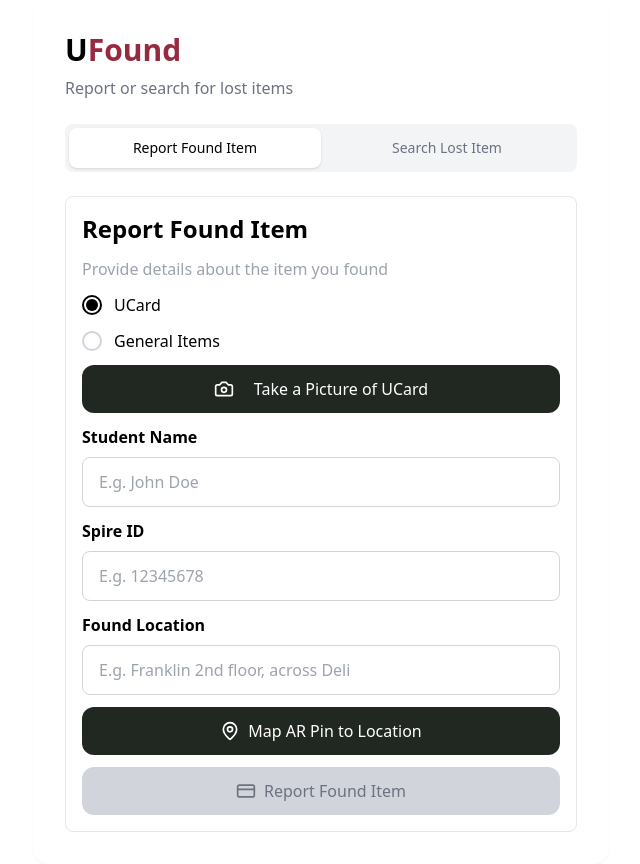
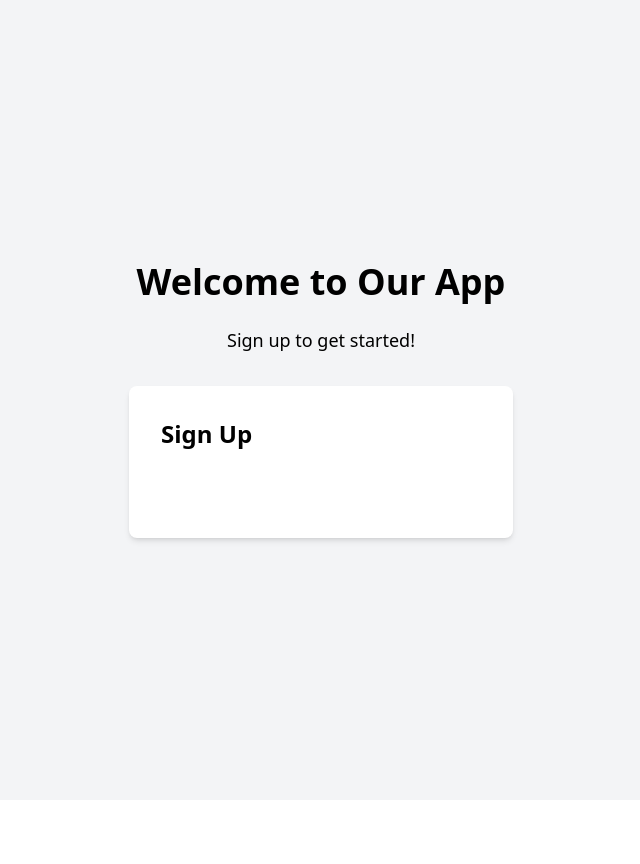
Before and after one commit to namdavid2904/ufound, a React (Vite) app in the folder frontend/: page / in a window 1280 px wide. Shown: the whole page, without its empty margins (319-959 px from the left). After the commit the page ends 800 px from the top, so only its background shows below. Built offline with nearby package versions, Linux system fonts and the light colour scheme.

Commit message:
Restructure camera

```diff
--- a/frontend/src/App.jsx
+++ b/frontend/src/App.jsx
@@ -1,12 +1,22 @@
-
-import Dashboard from './components/Dashboard'
+import React from 'react';
+import { GoogleOAuthProvider } from '@react-oauth/google';
+import LandingPage from './components/LandingPage';
+import Dashboard from './components/Dashboard';
+import { BrowserRouter as Router, Route, Routes, Navigate } from 'react-router-dom';
 
 function App() {
+    const isLoggedIn = false; // Replace with your actual authentication logic
 
-
-  return (
-    <Dashboard />
-  )
+    return (
+        <GoogleOAuthProvider clientId="671602920396-qls3m19cjbamkbfsod9doqktqpg7ne93.apps.googleusercontent.com">
+            <Router>
+                <Routes>
+                    <Route path="/" element={<LandingPage />} />
+                    <Route path="/dashboard" element={isLoggedIn ? <Dashboard /> : <Navigate to="/" />} />
+                </Routes>
+            </Router>
+        </GoogleOAuthProvider>
+    );
 }
 
-export default App
+export default App;
--- a/frontend/src/components/Dashboard.jsx
+++ b/frontend/src/components/Dashboard.jsx
@@ -9,10 +9,6 @@ import ReportForm from './ReportForm';
 
 export default function Dashboard() {
     const [activeTab, setActiveTab] = useState('report');
-
-
-
-
     return (
       <div className="w-full max-w-xl mx-auto">
         <div className="bg-white rounded-2xl shadow-sm p-8">
--- /dev/null
+++ b/frontend/src/components/LandingPage.jsx
@@ -0,0 +1,36 @@
+import React from 'react';
+import { GoogleLogin } from '@react-oauth/google';
+import axios from 'axios';
+
+const LandingPage = () => {
+    const handleGoogleSignIn = async (credentialResponse) => {
+        const { credential } = credentialResponse; // Get the Google token
+
+        try {
+            // Send the token to your backend for verification
+            const response = await axios.post('http://localhost:3000/auth/google/callback', {
+                idToken: credential,
+            });
+
+            console.log('User Info:', response.data); // Handle user info from backend
+        } catch (error) {
+            console.error('Error during Google Sign-In:', error);
+        }
+    };
+
+    return (
+        <div className="flex flex-col items-center justify-center min-h-screen bg-gray-100">
+            <h1 className="text-4xl font-bold mb-6">Welcome to Our App</h1>
+            <p className="text-lg mb-8">Sign up to get started!</p>
+            <div className="bg-white shadow-md rounded-lg p-8 w-96">
+                <h2 className="text-2xl font-semibold mb-4">Sign Up</h2>
+                <GoogleLogin
+                    onSuccess={handleGoogleSignIn}
+                    onError={() => console.log('Login Failed')}
+                />
+            </div>
+        </div>
+    );
+};
+
+export default LandingPage;
--- a/frontend/src/components/ReportForm.jsx
+++ b/frontend/src/components/ReportForm.jsx
@@ -1,26 +1,20 @@
-
-import  { useState } from 'react';
-import { Camera, MapPin, CreditCard} from 'lucide-react';
+import { useState, useRef } from 'react';
+import { Camera, CreditCard } from 'lucide-react';
 
 function ReportForm() {
-    const [itemType, setItemType] = useState('ucard')
+    const [image, setImage] = useState(null);
+    const videoRef = useRef(null);
+    const canvasRef = useRef(null);
+    const [itemType, setItemType] = useState('ucard');
+    const [cameraOpened, setCameraOpened] = useState(false);
 
-    //For UCard
-    const [cardFormData,setCardFormData] = useState({
+    const [cardFormData, setCardFormData] = useState({
         studentName: '',
         cardNumber: '',
         location: '',
-        pinLocation: ''
-    })
-
-    //For General Item
-    const [generalFormData,setGeneralFormData] = useState({
-        itemName: '',
-        itemDescription: '',
-        location: '',
-        pinLocation: ''
-    })
-
+        pinLocation: '',
+        image: '',
+    });
 
     const handleInputChange = (e) => {
         setCardFormData({
@@ -29,81 +23,95 @@ function ReportForm() {
         });
     };
 
+    const base64ToBlob = (base64, type = 'image/png') => {
+        const byteCharacters = atob(base64.split(',')[1]);
+        const byteNumbers = new Array(byteCharacters.length);
+        for (let i = 0; i < byteCharacters.length; i++) {
+            byteNumbers[i] = byteCharacters.charCodeAt(i);
+        }
+        const byteArray = new Uint8Array(byteNumbers);
+        return new Blob([byteArray], { type });
+    };
+
     const handleSubmit = (e) => {
         e.preventDefault();
-        console.log(cardFormData);
+        const formData = new FormData();
+        formData.append('studentName', cardFormData.studentName);
+        formData.append('cardNumber', cardFormData.cardNumber);
+        formData.append('location', cardFormData.location);
+        if (image) {
+            const blob = base64ToBlob(image);
+            formData.append('image', blob, 'ucard.png');
         }
-    //Helper method to check required fields
-    const isFormValid = () => {
-        return cardFormData.studentName && cardFormData.cardNumber && cardFormData.location;
+
+        for (let [key, value] of formData.entries()) {
+            console.log(key, value);
+        }
     };
 
+    const isFormValid = () => {
+        return (
+            cardFormData.location &&
+            image
+        );
+    };
 
-    //Template for UCard
+    const startCamera = async () => {
+        try {
+            const stream = await navigator.mediaDevices.getUserMedia({ video: true });
+            videoRef.current.srcObject = stream;
+            videoRef.current.play();
+            setCameraOpened(true);
+        } catch (err) {
+            console.error("Error accessing the camera: ", err);
+        }
+    };
+
+    const takePicture = () => {
+        const canvas = canvasRef.current;
+        const context = canvas.getContext('2d');
+        context.drawImage(videoRef.current, 0, 0, canvas.width, canvas.height);
+        const dataUrl = canvas.toDataURL('image/png');
+        setImage(dataUrl);
+        setCardFormData(prevData => ({
+            ...prevData,
+            image: dataUrl
+        }));
+    };
+
     const TemplateUCard = () => {
         return (
-        <div className='flex flex-col  gap-3'>
+            <div className='flex flex-col gap-3'>
                 <button
                     type="button"
                     className='w-full bg-[#212721] text-white rounded-xl py-3 px-4 flex justify-center items-center space-x-2 hover:bg-gray-800 transition-colors'
-                >    <Camera className="w-5 h-5 mr-3" />
-                    <span>Take a Picture of UCard</span>
+                    onClick={startCamera}
+                >
+                    <Camera className="w-5 h-5 mr-3" />
+                    <span>Open Camera</span>
                 </button>
-                <div className = "space-y-2">
-                <label className='block text-base font-semibold'> Student Name</label>
-                <input
-                    type="text"
-                    name="studentName"
-                    className='w-full px-4 py-3 border border-gray-300 rounded-lg focus:outline-none focus:ring-2 focus:ring-black focus:border-transparent'
-                    placeholder='E.g. John Doe'
-                    value={cardFormData.studentName}
-                    onChange = {handleInputChange}
-                />
+                <video ref={videoRef} style={{ width: '100%', display: image ? 'none' : 'block' }} />
+                <canvas ref={canvasRef} style={{ display: 'none' }} width={640} height={480} />
+                {image ? null : (
+                    <button
+                        type="button"
+                        className='w-full bg-[#212721] text-white rounded-xl py-3 px-4 hover:bg-gray-800 transition-colors'
+                        onClick={takePicture}
+                    >
+                        <span>Take Picture</span>
+                    </button>
+                )}
+                {image && <img src={image} alt="Captured" className="mt-2" />}
             </div>
-                <div className = "space-y-2">
-                    <label className='block text-base font-semibold'> Spire ID</label>
-                    <input
-                        type="text"
-                        name="cardNumber"
-                        className='w-full px-4 py-3 border border-gray-300 rounded-lg focus:outline-none focus:ring-2 focus:ring-black focus:border-transparent'
-                        placeholder='E.g. 12345678'
-                        value = {cardFormData.cardNumber}
-                        onChange = {handleInputChange}
-                    />
-                </div>
-                <div className = "space-y-2">
-                    <label className='block text-base font-semibold'>Found Location</label>
-                    <input
-                        type="text"
-                        name="location"
-                        className='w-full px-4 py-3 border border-gray-300 rounded-lg focus:outline-none focus:ring-2 focus:ring-black focus:border-transparent'
-                        placeholder='E.g. Franklin 2nd floor, across Deli'
-                        value={cardFormData.location}
-                        maxLength={8}
-                        onChange = {handleInputChange}
-                    />
-                </div>
-        </div>
-        )
-    }
+        );
+    };
 
-
-    //Template for General Item
-    const TemplateGeneralItem = () => {
-        return (
-            <div>Currently Working...</div>
-        )
-    }
-
-
-    //Default render template for the Form
     return (
         <div>
-
-        <form className='flex flex-col  gap-3 border border-color-gray px-4 py-4 rounded-lg'>
+            <form className='flex flex-col gap-3 border border-color-gray px-4 py-4 rounded-lg' onSubmit={handleSubmit}>
                 <h1 className='text-2xl font-semibold'>Report Found Item</h1>
                 <h2 className='text-gray-400'>Provide details about the item you found</h2>
-            <label className = 'flex items-center space-x-3'>
+                <label className='flex items-center space-x-3'>
                     <div>
                         <input
                             type="radio"
@@ -111,17 +119,13 @@ function ReportForm() {
                             checked={itemType === 'ucard'}
                             onChange={() => setItemType('ucard')}
                         />
-                <div className={`w-5 h-5 rounded-full border-2 flex items-center justify-center ${
-                    itemType === 'ucard' ? 'border-black' : 'border-gray-300'
-                }`}>
-                {itemType === 'ucard' && (
-                    <div className="w-3 h-3 rounded-full bg-black"></div>
-                )}
+                        <div className={`w-5 h-5 rounded-full border-2 flex items-center justify-center ${itemType === 'ucard' ? 'border-black' : 'border-gray-300'}`}>
+                            {itemType === 'ucard' && <div className="w-3 h-3 rounded-full bg-black"></div>}
                         </div>
                     </div>
                     <span className="text-base">UCard</span>
                 </label>
-            <label className = 'flex items-center space-x-3'>
+                <label className='flex items-center space-x-3'>
                     <div>
                         <input
                             type="radio"
@@ -129,47 +133,35 @@ function ReportForm() {
                             checked={itemType === 'general'}
                             onChange={() => setItemType('general')}
                         />
-                <div className={`w-5 h-5 rounded-full border-2 flex items-center justify-center ${
-                    itemType === 'general' ? 'border-black' : 'border-gray-300'
-                }`}>
-                {itemType === 'general' && (
-                    <div className="w-3 h-3 rounded-full bg-black"></div>
-                )}
+                        <div className={`w-5 h-5 rounded-full border-2 flex items-center justify-center ${itemType === 'general' ? 'border-black' : 'border-gray-300'}`}>
+                            {itemType === 'general' && <div className="w-3 h-3 rounded-full bg-black"></div>}
                         </div>
                     </div>
                     <span className="text-base">General Items</span>
                 </label>
-            {itemType === 'ucard' && (
-                <TemplateUCard/>
-            )}
-
-            {itemType === 'general' && (
-                <TemplateGeneralItem/>
-            )}
-
-
-            <button type = 'submit' className='w-full flex items-center justify-center bg-[#212721] text-white rounded-xl py-3 px-4 space-x-2 hover:bg-gray-500 transition-colors' >
-                <MapPin className="w-5 h-5" />
-                <span>Map AR Pin to Location</span>
-            </button>
-
+                <div className="space-y-2">
+                    <label className='block text-base font-semibold'>Found Location</label>
+                    <input
+                        type="text"
+                        name="location"
+                        className='w-full px-4 py-3 border border-gray-300 rounded-lg focus:outline-none focus:ring-2 focus:ring-black focus:border-transparent'
+                        placeholder='E.g. Park, Street Name'
+                        value={cardFormData.location}
+                        onChange={handleInputChange}
+                    />
+                </div>
                 <button
                     type="submit"
                     className={`w-full flex items-center justify-center ${isFormValid() ? 'bg-[#962a3f] text-white' : 'bg-gray-300 text-gray-500 cursor-not-allowed'} rounded-xl py-3 px-4 space-x-2 hover:bg-gray-500 transition-colors disabled:bg-gray-300`}
-                onClick={handleSubmit}
-                disabled = {!isFormValid()}
+                    disabled={!isFormValid()}
                 >
                     <CreditCard className="w-5 h-5" />
                     <span>Report Found Item</span>
                 </button>
             </form>
+            <TemplateUCard />
         </div>
-        /* Neu lam general item thi them cai nay vo cai form o tren
-
-
-        */
-    )
+    );
 }
 
-
 export default ReportForm;
```
Also changed, not shown: frontend/src/components/AR/ARPinPlacement.js (added, +182 -0 lines), package.json (added, +9 -0 lines), 1 other file (tests, documents, lock files or other folders). Lines whose indentation alone changed are shown as unchanged.
